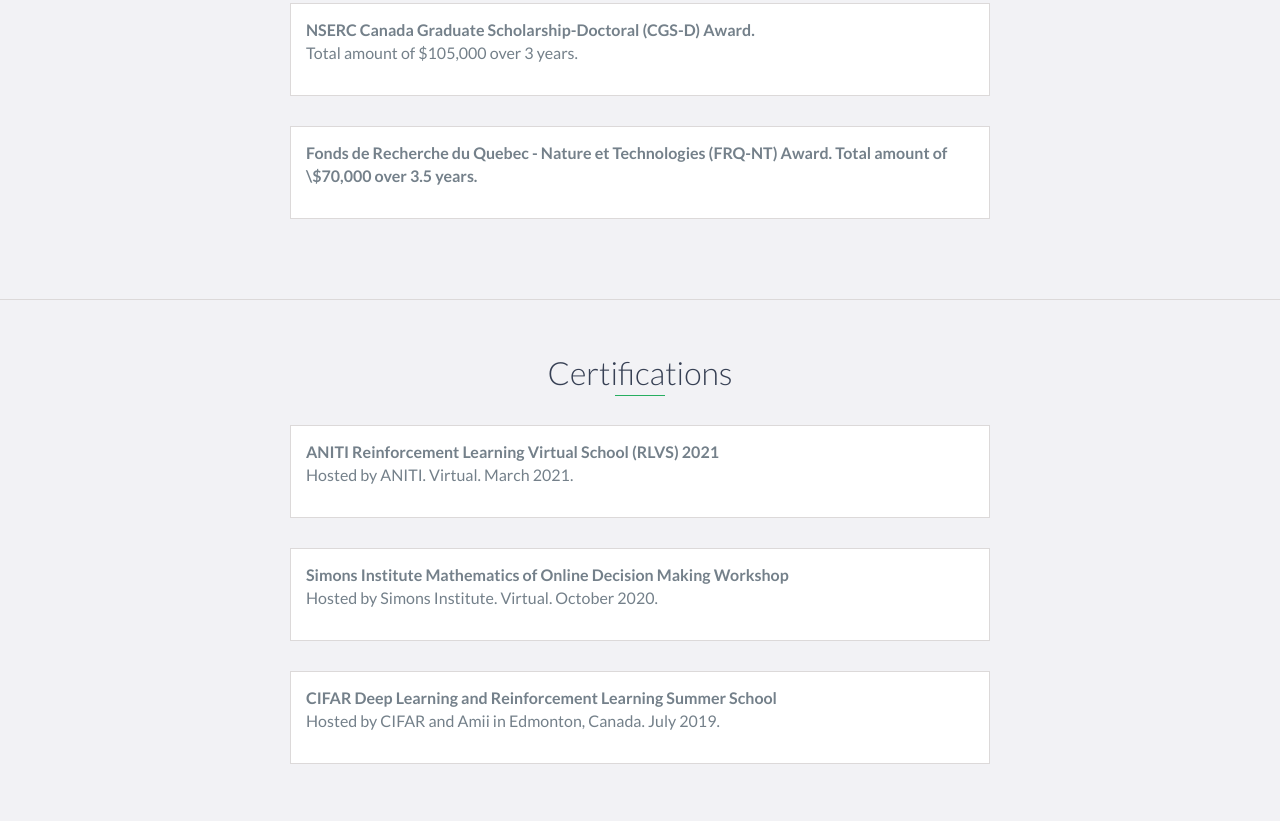
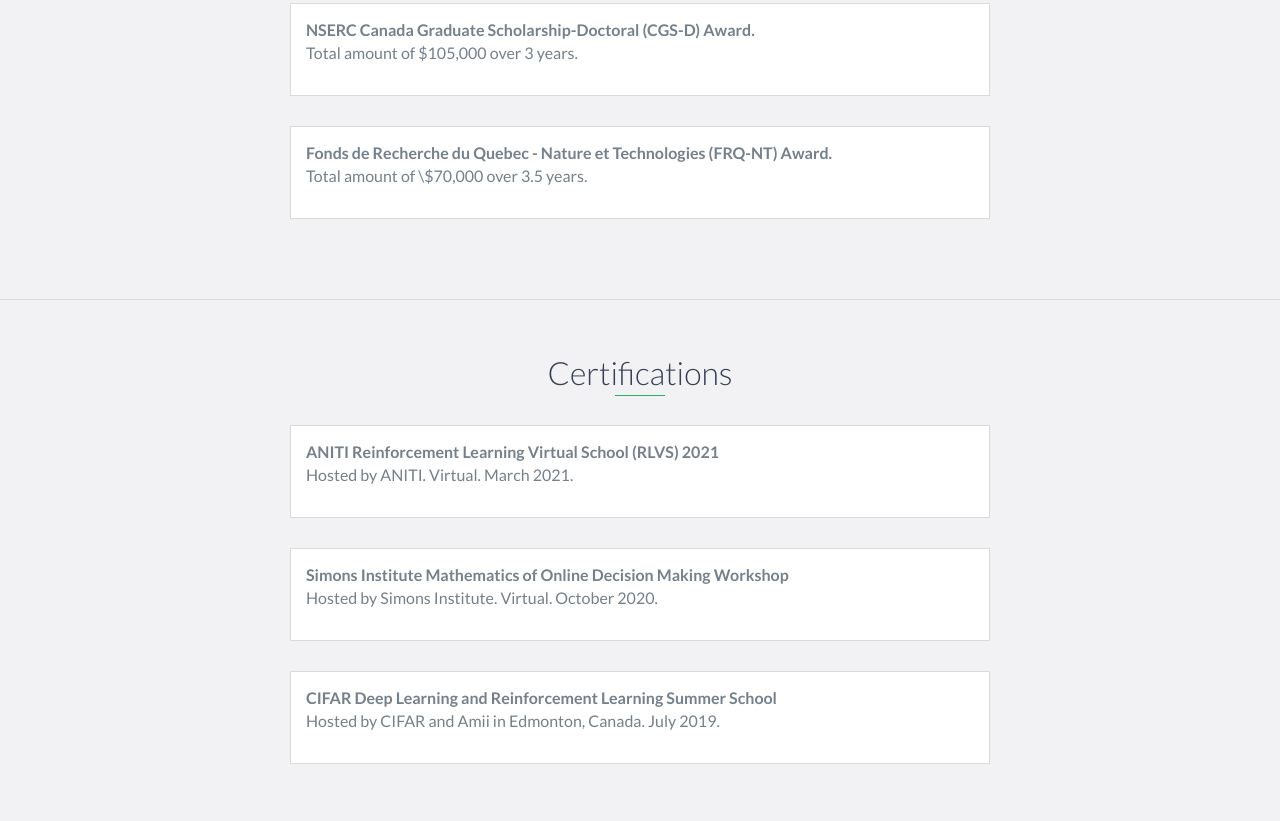
Before and after one commit to sahandrez/sahandrez.github.io, a website: page index.html in a window 1280 px wide. Shown: the part 5979-6800 px from the top of the page. Drawn offline with nearby package versions, Linux system fonts and the light colour scheme; files whose address does not match are found by name.

Commit message:
Fix a typo

```diff
--- a/index.html
+++ b/index.html
@@ -364,7 +364,7 @@
         </div>
         <div class="optional-section-block">
             <h4>
-                <b> Fonds de Recherche du Quebec - Nature et Technologies (FRQ-NT) Award. Total amount of \$70,000 over 3.5 years.
+                <b> Fonds de Recherche du Quebec - Nature et Technologies (FRQ-NT) Award.</b> <br> Total amount of \$70,000 over 3.5 years.
             </h4>
         </div>
         <!-- End .optional-section-block -->
```
